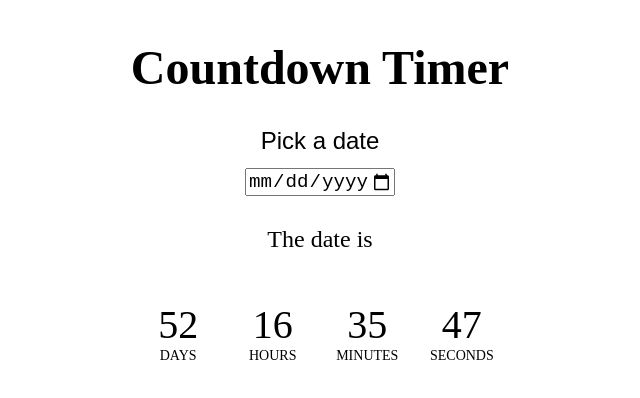
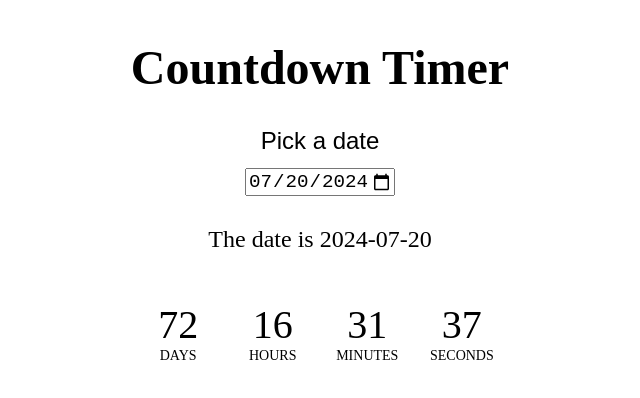
Before and after one commit to nivancheva/countdown-timer-vue, a Vue app: page / in a window 1280 px wide. Shown: the top 398 px of the page, without its empty margins (320-960 px from the left). Built offline with nearby package versions, Linux system fonts and the light colour scheme.

Commit message:
refactor

```diff
--- a/src/App.vue
+++ b/src/App.vue
@@ -1,7 +1,5 @@
 <script setup>
 import { ref, reactive, computed, onMounted } from "vue"
-
-  const datePicker = ref('');
 
   const _seconds = 1000;
 
@@ -11,11 +9,11 @@ import { ref, reactive, computed, onMounted } from "vue"
 
   const _days = _hours * 24
 
-  const end = ref(new Date(2024, 5, 30, 0, 4, 10))
-
   const now = ref(new Date());
 
-  const distance = computed(() => end.value.getTime() - now.value.getTime());
+  const endDate = ref('2024-07-20');
+
+  const distance = computed(() => new Date(endDate.value).getTime() - now.value.getTime());
 
   const days = computed(() => formatNum(Math.floor(distance.value / _days)));
 
@@ -48,14 +46,12 @@ import { ref, reactive, computed, onMounted } from "vue"
   <label for="start">Pick a date</label>
 
   <input
-    v-model="datePicker"
+    v-model="endDate"
     type="date"
     name="trip-start"
-    value="2024-05-07"
-    min="2024-05-07"
     max="3000-12-31" />
 
-    <p> The date is {{datePicker}}</p>
+  <p> The date is {{endDate}}</p>
 
   <div class="grid-timer">
     <div>
```
